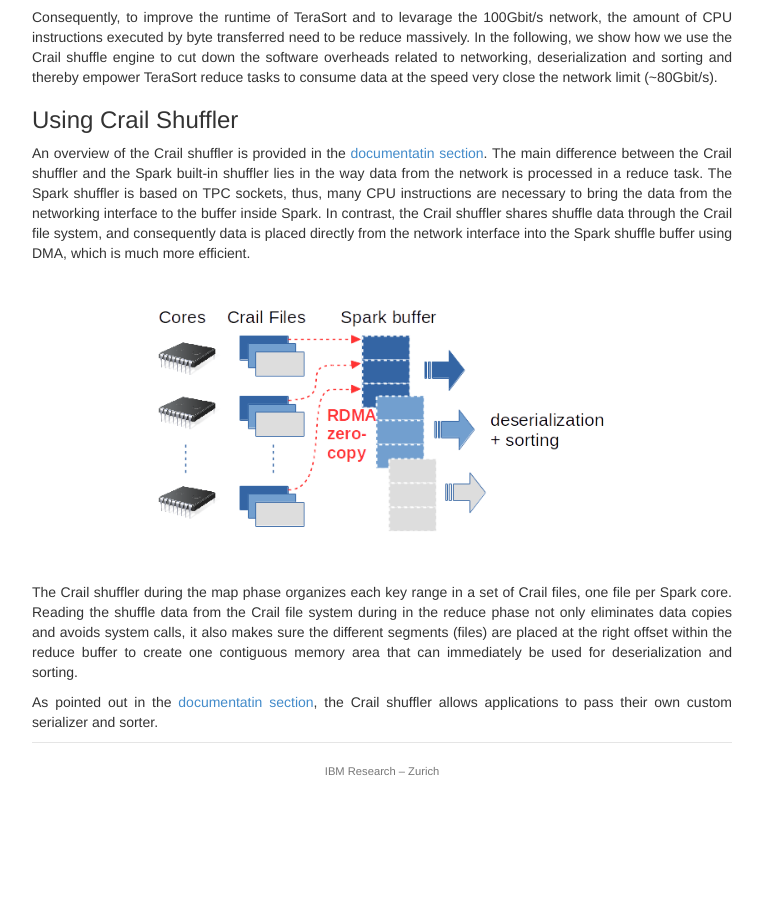
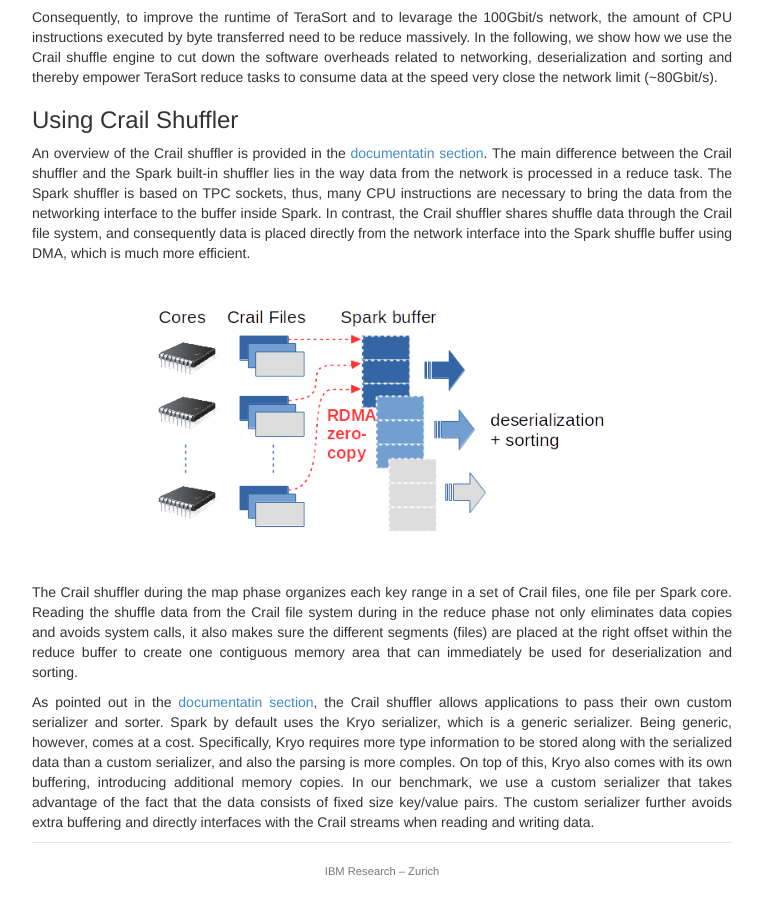
Before and after one commit to apache/incubator-crail-website, a Jekyll site: the page built from _posts/blog/2017-01-1-sorting.md, in a window 1280 px wide and 900 px high, scrolled down 2330 px. Shown: the whole window, without its empty margins (258-1021 px from the left). Built offline with Jekyll 4.4.1, drawn with Linux system fonts in a browser that asks for light colours; before the commit the page ends 3130 px from its top, so only the background shows below that.

Commit message:
Update 2017-01-1-sorting.md

```diff
--- a/_posts/blog/2017-01-1-sorting.md
+++ b/_posts/blog/2017-01-1-sorting.md
@@ -157,6 +157,9 @@
 </p>
 
 <p>
-As pointed out in the <a href="http://www.crail.io/docs">documentatin section</a>, the Crail shuffler allows applications to pass their own custom serializer and sorter.
+As pointed out in the <a href="http://www.crail.io/docs">documentatin section</a>, the Crail shuffler allows applications to pass their own custom serializer and sorter. Spark by default uses the Kryo serializer, which is a generic serializer. Being generic, however, comes at a cost. Specifically, Kryo requires more type information to be stored along with the serialized data than a custom serializer, and also the parsing is more comples. On top of this, Kryo also comes with its own buffering, introducing additional memory copies. In our benchmark, we use a custom serializer that takes advantage of the fact that the data consists of fixed size key/value pairs. The custom serializer further avoids extra buffering and directly interfaces with the Crail streams when reading and writing data.
+
+
+
 </p>
 </div>
```
